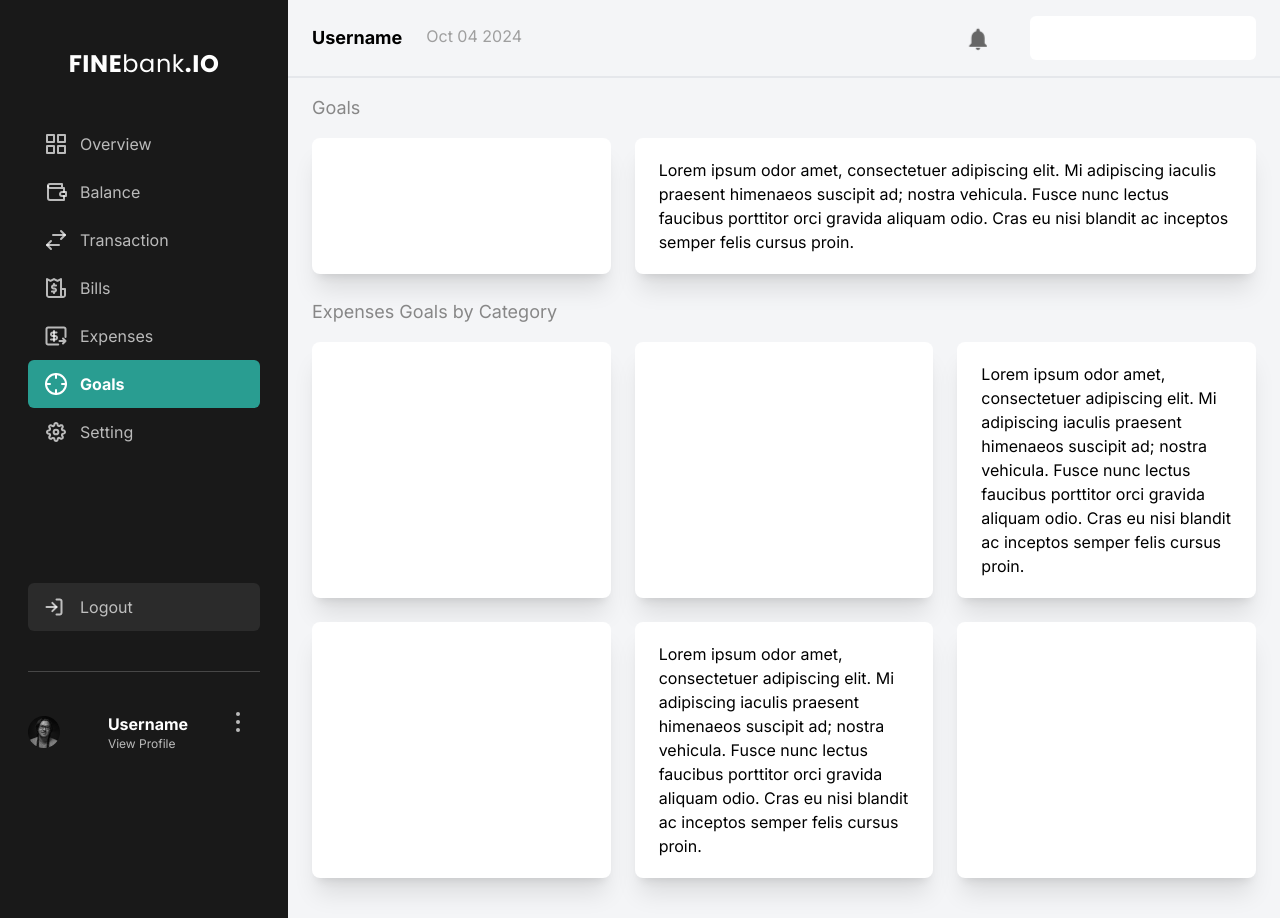
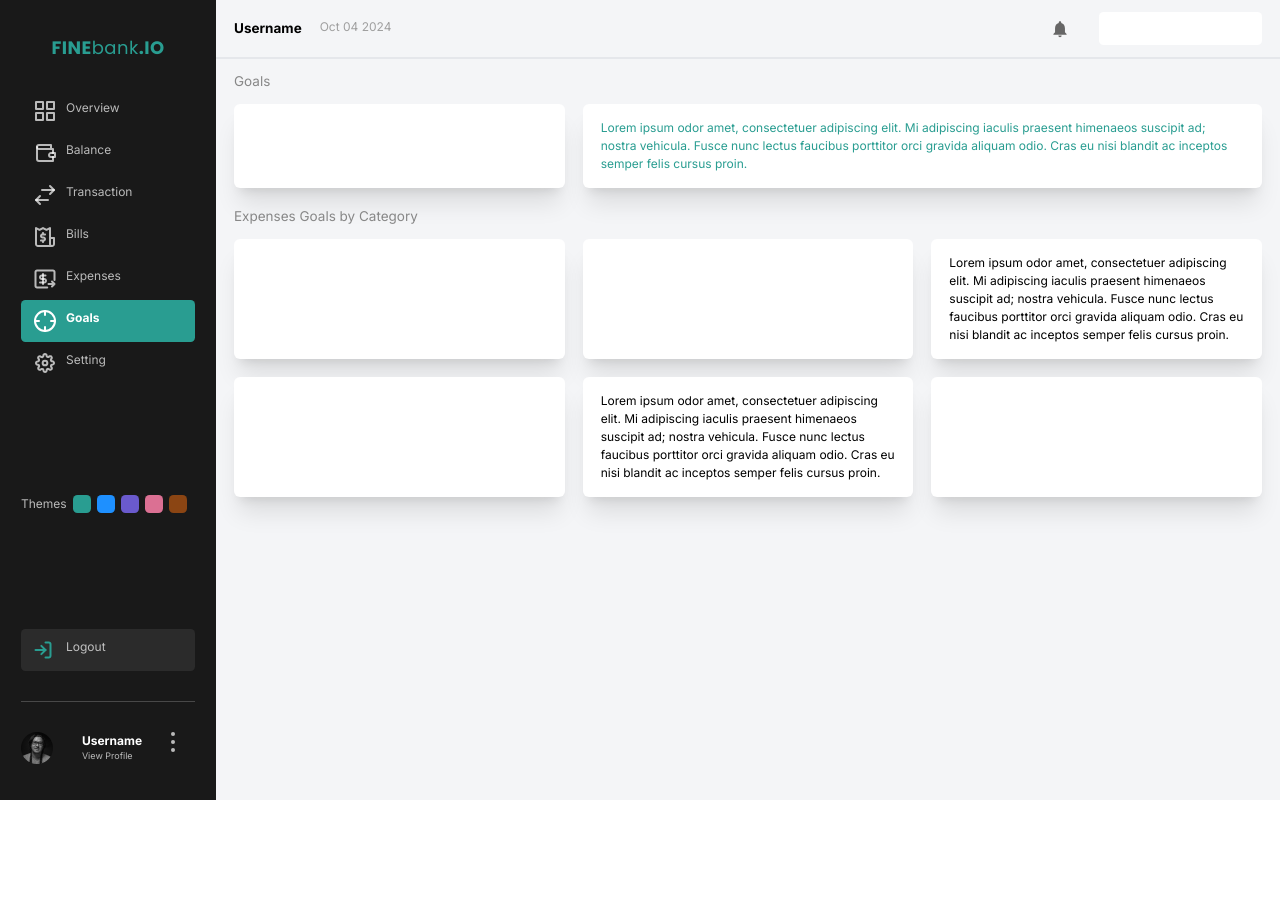
Before and after one commit to ajiekusumadhany/admin-ui, a React (Vite) app: page /goals in a window 1280 px wide. After the commit the page ends 800 px from the top, so only its background shows below. Built offline with nearby package versions, Linux system fonts and the light colour scheme.

Commit message:
Updt State Management With Context

```diff
--- a/src/components/Elements/BarChart/index.jsx
+++ b/src/components/Elements/BarChart/index.jsx
@@ -1,5 +1,6 @@
-import React from "react";
+import { useContext } from "react";
 import { BarChart } from "@mui/x-charts/BarChart";
+import { ThemeContext } from "../../../context/themeContext";
 
 const chartSetting = {
   yAxis: [
@@ -25,6 +26,10 @@
 export default function BarsDataset(props) {
   const { desc } = props;
 
+  const { theme } = useContext(ThemeContext);
+
+  desc.series[1].color = theme.color;
+
   return (
     <BarChart
       dataset={desc.data}
--- a/src/components/Elements/GaugeChart/index.jsx
+++ b/src/components/Elements/GaugeChart/index.jsx
@@ -4,8 +4,11 @@
   GaugeReferenceArc,
   useGaugeState,
 } from "@mui/x-charts/Gauge";
+import { useContext } from "react";
+import { ThemeContext } from "../../../context/themeContext";
 
-function GaugePointer() {
+function GaugePointer(props) {
+  const { color } = props;
   const { valueAngle, outerRadius, cx, cy } = useGaugeState();
 
   if (valueAngle === null) {
@@ -19,10 +22,10 @@
   };
   return (
     <g>
-      <circle cx={cx} cy={cy} r={5} fill="#299D91" />
+      <circle cx={cx} cy={cy} r={5} fill={color} />
       <path
         d={`M ${cx} ${cy} L ${target.x} ${target.y}`}
-        stroke="#299D91"
+        stroke={color}
         strokeWidth={3}
       />
     </g>
@@ -30,6 +33,7 @@
 }
 
 export default function CompositionExample(props) {
+  const { theme } = useContext(ThemeContext);
   const { desc } = props;
   return (
     <GaugeContainer
@@ -40,13 +44,13 @@
       value={desc}
       sx={() => ({
         [`& .value-arc`]: {
-          fill: "#299D91",
+          fill: theme.color,
         },
       })}
     >
       <GaugeReferenceArc />
       <GaugeValueArc className="value-arc" />
-      <GaugePointer />
+      <GaugePointer color={theme.color} />
     </GaugeContainer>
   );
 }
--- a/src/components/Elements/Stepper/index.jsx
+++ b/src/components/Elements/Stepper/index.jsx
@@ -1,15 +1,19 @@
-import { useState } from "react";
+import { useContext, useState } from "react";
 import { useTheme } from "@mui/material/styles";
 
 import MobileStepper from "@mui/material/MobileStepper";
 import Button from "@mui/material/Button";
 import KeyboardArrowLeft from "@mui/icons-material/KeyboardArrowLeft";
 import KeyboardArrowRight from "@mui/icons-material/KeyboardArrowRight";
+import { ThemeContext } from "../../../context/themeContext";
 
 const Stepper = (props) => {
   const { desc } = props;
 
   const theme = useTheme();
+
+  const { theme: themeMode } = useContext(ThemeContext);
+
   const [activeStep, setActiveStep] = useState(0);
 
   const handleNext = () => {
@@ -36,7 +40,7 @@
             backgroundColor: "darkgray",
           },
           " & .MuiMobileStepper-dotActive": {
-            backgroundColor: "#299D91",
+            backgroundColor: themeMode.color,
           },
         }}
         nextButton={
--- a/src/components/fragments/Dashboard/CardBalance.jsx
+++ b/src/components/fragments/Dashboard/CardBalance.jsx
@@ -3,10 +3,14 @@
 import Card from "../../Elements/Card";
 import Stepper from "../../Elements/Stepper";
 import { Icon } from "../../Elements/Icon";
+import { useContext } from "react";
+import { ThemeContext } from "../../../context/themeContext";
 
 const CardBalance = () => {
+  const { theme } = useContext(ThemeContext);
+
   const balanceCard = accounts.map((account) => (
-    <div key={account.id} className="p-2">
+    <div key={account.id} className={`p-2 ${theme.name}`}>
       <div className="flex justify-between">
         <div className="text-2xl font-bold">${account.balance}</div>
         <div>
--- a/src/components/fragments/Navbar.jsx
+++ b/src/components/fragments/Navbar.jsx
@@ -1,8 +1,19 @@
 import { NavLink } from "react-router-dom";
 import { Icon } from "../Elements/Icon";
 import Logo from "../Elements/Logo";
+import { useContext } from "react";
+import { ThemeContext } from "../../context/themeContext";
 
 const Navbar = () => {
+  const themes = [
+    { name: "theme-green", bgcolor: "bg-[#299D91]", color: "#299D91" },
+    { name: "theme-blue", bgcolor: "bg-[#1E90FF]", color: "#1E90FF" },
+    { name: "theme-purple", bgcolor: "bg-[#6A5ACD]", color: "#6A5ACD" },
+    { name: "theme-pink", bgcolor: "bg-[#DB7093]", color: "#DB7093" },
+    { name: "theme-brown", bgcolor: "bg-[#8B4513]", color: "#8B4513" },
+  ];
+
+  const { theme, setTheme } = useContext(ThemeContext);
   const menus = [
     {
       id: "overview",
@@ -49,11 +60,11 @@
   ];
 
   return (
-    <div className="bg-defaultBlack">
+    <div className="bg-defaultBlack ">
       <nav className="sticky top-0 bg-defaultBlack text-special-bg2 sm:w-72 w-36 min-h-screen px-7 py-12 flex flex-col justify-between">
         <div>
           <NavLink to="/" className="flex justify-center mb-10">
-            <Logo variant="text-white text-sm sm:text-2xl" />
+            <Logo variant="text-primary text-sm sm:text-2xl" />
           </NavLink>
           {menus.map((menu) => (
             <NavLink
@@ -70,10 +81,20 @@
             </NavLink>
           ))}
         </div>
+        <div className="md:flex md:gap-2">
+          Themes
+          {themes.map((t) => (
+            <div
+              key={t.name}
+              className={`${t.bgcolor} md:w-6 h-6 rounded-md cursor-pointer mb-2`}
+              onClick={() => setTheme(t)}
+            ></div>
+          ))}
+        </div>
         <div className="sticky bottom-12">
-          <NavLink to="/logout">
+          <NavLink to="/login">
             <div className="flex bg-special-bg3 px-4 py-3 rounded-md hover:text-white">
-              <div className="mx-auto sm:mx-0">
+              <div className="mx-auto sm:mx-0 text-primary">
                 <Icon.Logout />
               </div>
               <div className="ms-3 hidden sm:block">Logout</div>
--- a/src/components/layouts/MainLayout.jsx
+++ b/src/components/layouts/MainLayout.jsx
@@ -1,10 +1,15 @@
 import Navbar from "../fragments/Navbar";
 import Header from "../fragments/Header";
+import { useContext } from "react";
+import { ThemeContext } from "../../context/themeContext";
 
 const MainLayout = (props) => {
   const { children } = props;
-  return (
-    <div className="flex bg-special-mainBg w-screen min-h-screen max-w-full">
+const { theme } = useContext(ThemeContext);
+return (
+  <div className={`flex bg-special-mainBg w-screen min-h-screen max-w-full ${theme.name}`}>
+    {/* Your content goes here */}
+
       {/* navbar start*/}
       <Navbar />
       {/* navbar end*/}
--- /dev/null
+++ b/src/context/themeContext.jsx
@@ -0,0 +1,13 @@
+import { createContext, useState } from "react";
+
+export const ThemeContext = createContext();
+
+export const ThemeContextProvider = ({ children }) => {
+  const [theme, setTheme] = useState({ name: "theme-green", color: "#299D91" });
+
+  return (
+    <ThemeContext.Provider value={{ theme, setTheme }}>
+      {children}
+    </ThemeContext.Provider>
+  );
+};
--- a/src/index.css
+++ b/src/index.css
@@ -1,5 +1,30 @@
 @import url("https://fonts.googleapis.com/css2?family=Inter:ital,opsz,wght@0,14..32,100..900;1,14..32,100..900&display=swap");
 @import url("https://fonts.googleapis.com/css2?family=Poppins:ital,wght@0,100;0,200;0,300;0,400;0,500;0,600;0,700;0,800;0,900;1,100;1,200;1,300;1,400;1,500;1,600;1,700;1,800;1,900&display=swap");
+html {
+  font-size: 75%;
+}
 @tailwind base;
 @tailwind components;
 @tailwind utilities;
+@layer base {
+  :root {
+    /* default primary color*/
+    --color-primary: #299d91;
+  }
+}
+
+.theme-blue {
+  --color-primary: #1e90ff;
+}
+
+.theme-purple {
+  --color-primary: #6a5acd;
+}
+
+.theme-pink {
+  --color-primary: #db7093;
+}
+
+.theme-brown {
+  --color-primary: #8b4513;
+}
--- a/src/main.jsx
+++ b/src/main.jsx
@@ -1,10 +1,13 @@
-import { StrictMode } from 'react'
-import { createRoot } from 'react-dom/client'
-import App from './App.jsx'
-import './index.css'
+import { StrictMode } from "react";
+import { createRoot } from "react-dom/client";
+import App from "./App.jsx";
+import "./index.css";
+import { ThemeContextProvider } from "./context/themeContext.jsx";
 
-createRoot(document.getElementById('root')).render(
+createRoot(document.getElementById("root")).render(
   <StrictMode>
-    <App />
-  </StrictMode>,
-)
+    <ThemeContextProvider>
+      <App />
+    </ThemeContextProvider>
+  </StrictMode>
+);
--- a/src/pages/goals.jsx
+++ b/src/pages/goals.jsx
@@ -7,7 +7,7 @@
       {/* top content start*/}
       <div className="md:grid md:grid-cols-3 md:gap-x-6">
         <Card title="Goals" />
-        <div className="md:col-span-2">
+        <div className="md:col-span-2 text-primary">
           <Card
             title="&nbsp;"
             desc="Lorem ipsum odor amet, consectetuer adipiscing elit. Mi adipiscing iaculis praesent himenaeos suscipit ad; nostra vehicula. Fusce nunc lectus faucibus porttitor orci gravida aliquam odio. Cras eu nisi blandit ac inceptos semper felis cursus proin."
--- a/tailwind.config.js
+++ b/tailwind.config.js
@@ -8,7 +8,7 @@
         poppins: ["Poppins"],
       },
       colors: {
-        primary: "#299D91",
+        primary: "var(--color-primary)",
         secondary: "#525256",
         defaultBlack: "#191919",
         gray: {
```
